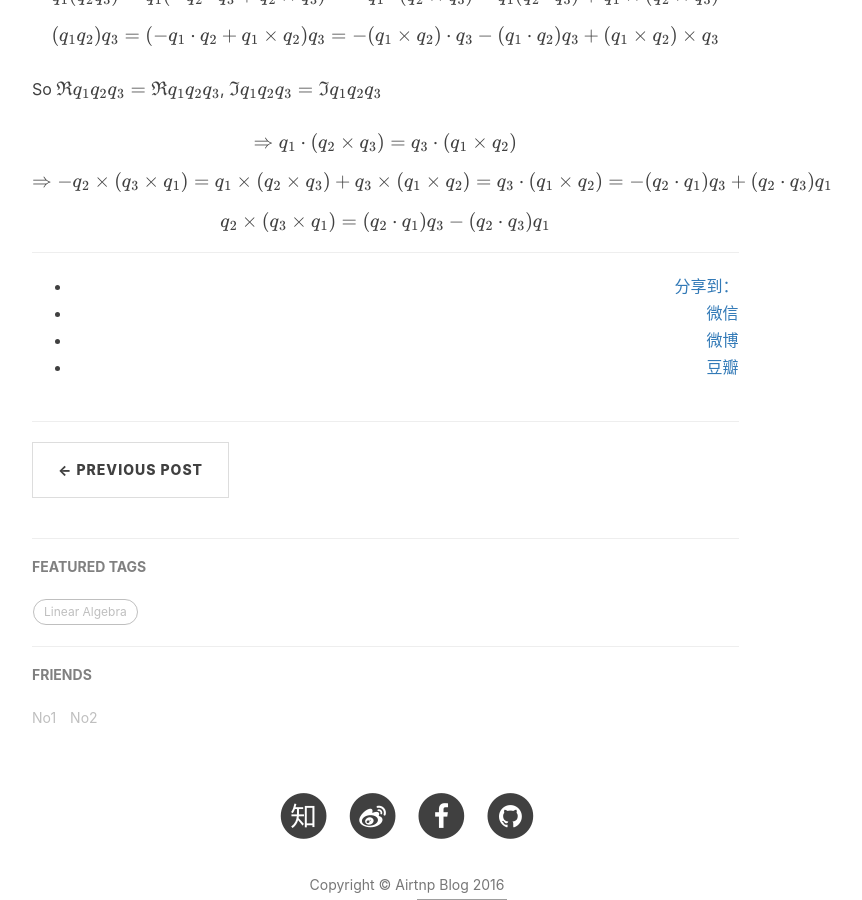
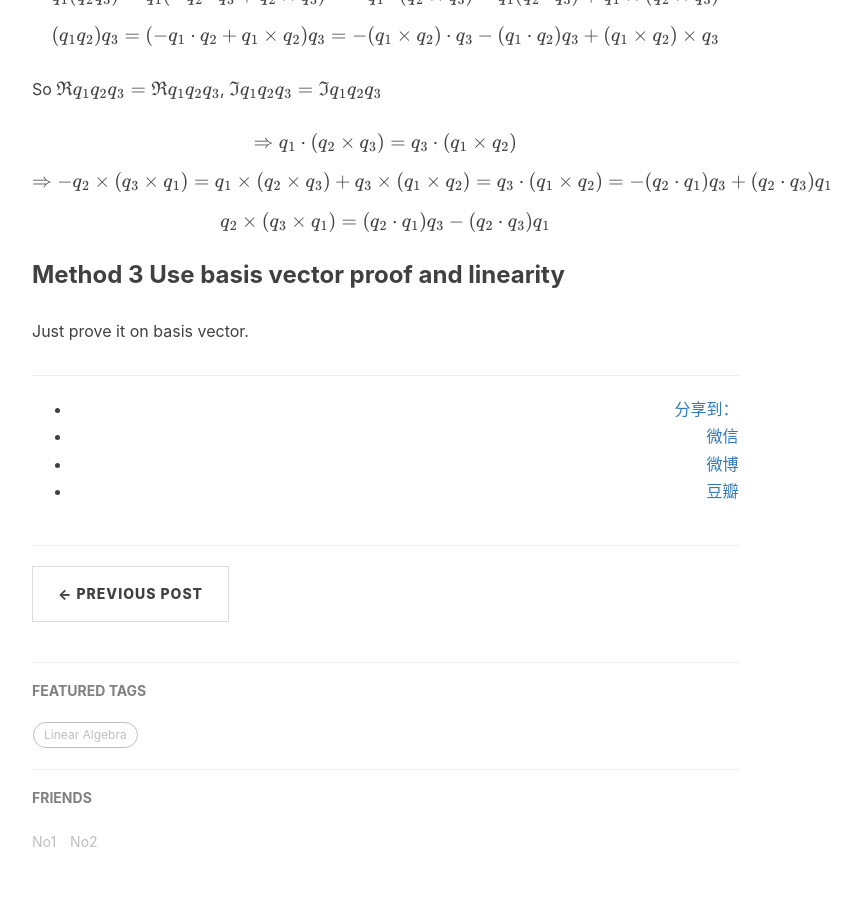
Before and after one commit to Airtnp/Airtnp.github.io, a Jekyll site: the page built from _posts/2016-5-19-Two_Linear_Problem.md, in a window 1280 px wide and 900 px high, scrolled down 3718 px. Shown: the whole window, without its empty margins (233-1095 px from the left). Built offline with Jekyll 4.4.1, drawn with Linux system fonts in a browser that asks for light colours; nearby versions of some CDN libraries; formulas are drawn with MathJax 3; comment, search, counter and statistics services are not loaded; grey boxes are pictures that could not be loaded.

Commit message:
Modify new post

```diff
--- a/_posts/2016-5-19-Two_Linear_Problem.md
+++ b/_posts/2016-5-19-Two_Linear_Problem.md
@@ -121,3 +121,7 @@ $$\Rightarrow q_1\cdot(q_2\times q_3) = q_3 \cdot (q_1 \times q_2)$$
 $$\Rightarrow -q_2\times(q_3\times q_1) = q_1\times(q_2\times q_3) + q_3\times(q_1 \times q_2) = q_3 \cdot (q_1 \times q_2) = -(q_2\cdot q_1)q_3 + (q_2 \cdot q_3)q_1$$
 
 $$q_2\times(q_3\times q_1) = (q_2 \cdot q_1)q_3 - (q_2\cdot q_3)q_1$$
+
+### Method 3 Use basis vector proof and linearity
+
+Just prove it on basis vector.
```
